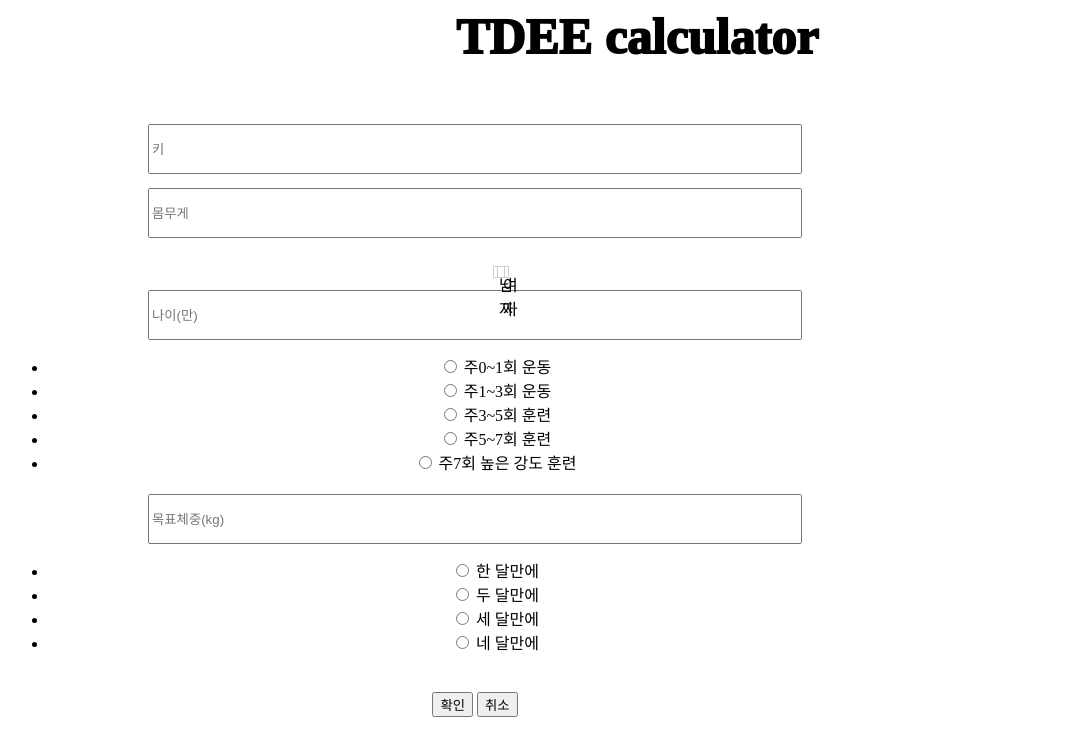
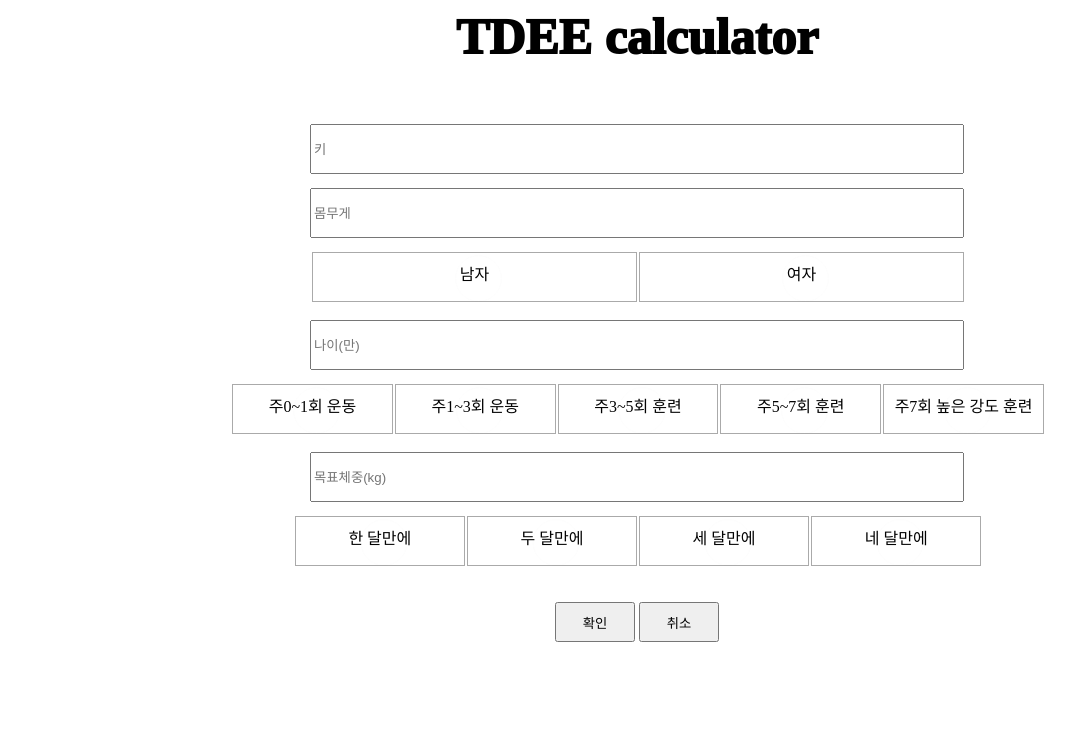
Before and after one commit to j03y14/flagtag, a PHP site: page /view/TDEEcal.php in a window 1280 px wide. Shown: the top 756 px of the page, without its empty margins (3-1078 px from the left). Run offline with PHP 8.4, Linux system fonts and the light colour scheme.

Commit message:
make tdeecal page neat
make tdeecal page neat

```diff
--- a/css/TDEEcal.css
+++ b/css/TDEEcal.css
@@ -1,3 +1,7 @@
+table{
+  margin-left: auto;
+  margin-right: auto;
+}
 tr{
   text-align: center;
 
@@ -21,32 +25,51 @@
   font-size: 25px;
 }
 
-#sex>ul{
-
+.radioUL{
+  list-style: none;
+  padding-left: 0;
+  margin-bottom: 10px;
 }
-#sex>li{
+.radioUL li{
   display: inline-block;
+  height:50px;
   position:relative;
 }
-#sex input, #sex label{
-  display: block;
+.radioUL input, .radioUL label{
+  display: inline-block;
   position:absolute;
+  width: 100%;
   top:0;
   left:0;
   right:0;
   bottom:0;
-  width: 30%;
 }
-#sex input[type="radio"] {
-    opacity:0.011;
-    z-index:100;
+.radioUL input[type="radio"] {
+  opacity:0.011;
+  z-index:100;
 }
-#sex input[type="radio"]:checked + label {
-    background:grey;
+.radioUL input[type="radio"]:checked + label {
+  background: grey;
 }
-#sex label {
-     padding:5px;
-     border:1px solid #CCC;
-     cursor:pointer;
-     z-index:90;
+.radioUL label {
+  border:1px solid #AAA;
+  cursor:pointer;
+  z-index:90;
+  line-height: 43px;
 }
+
+#sex li{
+  width: 34.6%;
+}
+#workoutdayPerWeek li{
+  width:17%;
+}
+#calculator_goalperiod li{
+  width:18%;
+}
+
+
+.button{
+  width:80px;
+  height:40px;
+}
```
